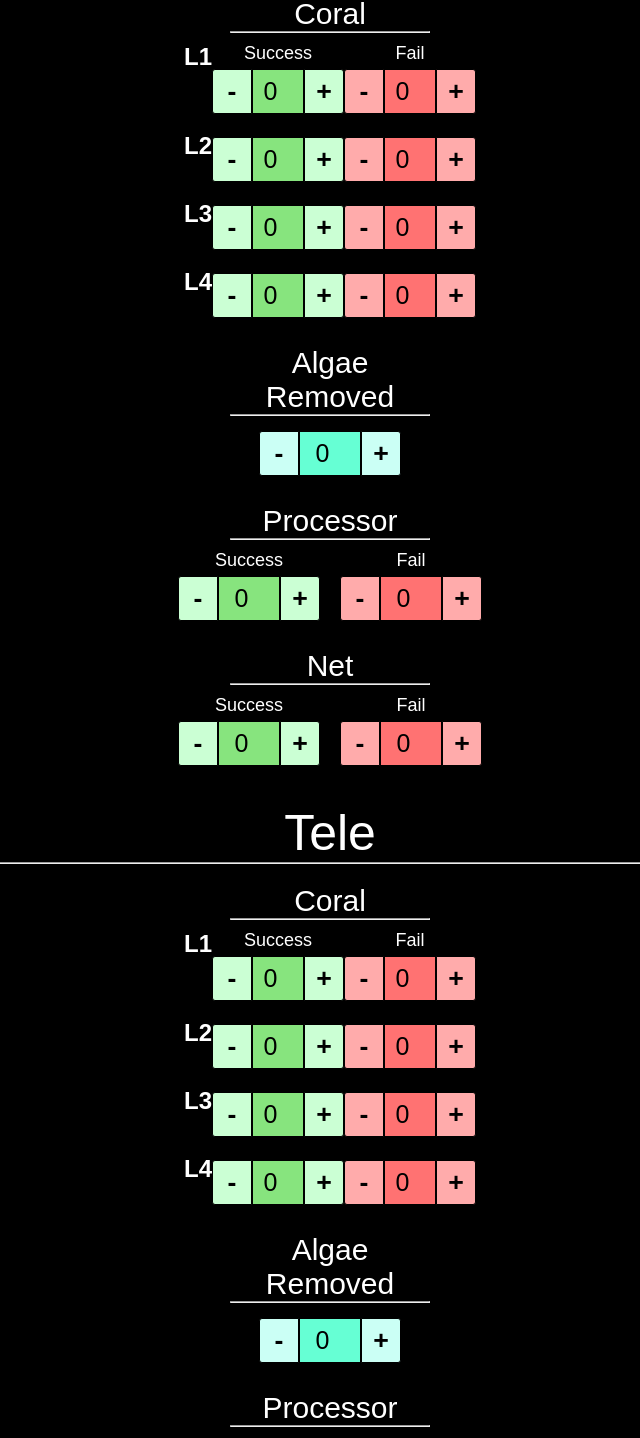
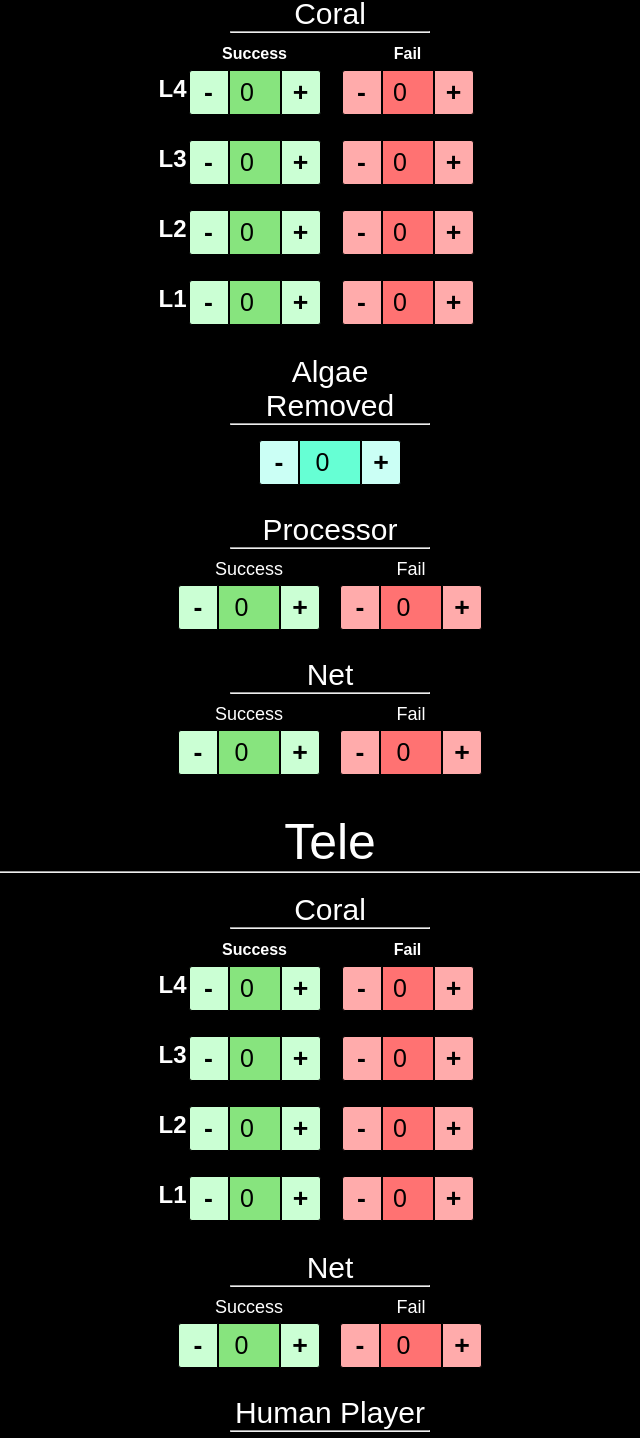
Before and after one commit to team2485/analytics2025, a Next.js app: page / in a window 1280 px wide. Shown: the part 567-2005 px from the top of the page, without its empty margins (310-950 px from the left). Built offline with nearby package versions, Linux system fonts and the light colour scheme; a web font is replaced by a local one.

Commit message:
Alignment of the Coral L1 - L4

```diff
--- a/src/app/page.js
+++ b/src/app/page.js
@@ -73,43 +73,61 @@ export default function Home() {
               <Checkbox visibleName={"Leave"} internalName={"leave"} />
               <div className={styles.Coral}>
                 <SubHeader subHeaderName={"Coral"}/>
-                <div className={styles.L1}>
-                  <h2>L1</h2>
-                  <NumericInput
-                    visibleName={"Success"}
+                <table className={styles.Table}>
+                <thead >
+                <tr>
+                    <th></th>
+                      <th>Success</th>
+                      <th>Fail</th>
+                    </tr>
+                </thead>
+                  <tbody>
+                  <tr>
+                    <td><h2>L4</h2></td>
+                    <td><NumericInput
+                      pieceType={"Success"}
+                      internalName={"autoL4success"}/>
+                      </td>
+                    <td><NumericInput
+                      pieceType={"Fail"}
+                      internalName={"autoL4fail"}/>
+                      </td>
+                    </tr>
+                  <tr>
+                  <td><h2>L3</h2></td>
+                  <td><NumericInput
+                    pieceType={"Success"}
+                    internalName={"autoL3success"}/>
+                    </td>
+                  <td><NumericInput
+                    pieceType={"Fail"}
+                    internalName={"autoL3fail"}/>
+                    </td>
+                  </tr>
+                   <tr>
+                  <td><h2>L2</h2></td>
+                  <td><NumericInput
+                    pieceType={"Success"}
+                    internalName={"autoL2success"}/>
+                    </td>
+                  <td><NumericInput
+                    pieceType={"Fail"}
+                    internalName={"autoL2fail"}/>
+                    </td>
+                  </tr>
+                   <tr>
+                  <td><h2>L1</h2></td>
+                  <td><NumericInput
                     pieceType={"Success"}
                     internalName={"autoL1success"}/>
-                  <NumericInput
-                    visibleName={"Fail"}
+                    </td>
+                  <td><NumericInput
                     pieceType={"Fail"}
                     internalName={"autoL1fail"}/>
-                </div>
-                <div className={styles.L2}>
-                  <h2>L2</h2>
-                  <NumericInput
-                    pieceType={"Success"}
-                    internalName={"autoL2success"}/>
-                  <NumericInput
-                    pieceType={"Fail"}
-                    internalName={"autoL2fail"}/>
-                </div>
-                <div className={styles.L3}>
-                  <h2>L3</h2>
-                  <NumericInput
-                    pieceType={"Success"}
-                    internalName={"autoL3success"}/>
-                  <NumericInput
-                    pieceType={"Fail"}
-                    internalName={"autoL3fail"}/>
-                </div>
-                <div className={styles.L4}>
-                  <h2>L4</h2>
-                  <NumericInput
-                    pieceType={"Success"}
-                    internalName={"autoL4success"}/>
-                  <NumericInput
-                    pieceType={"Fail"}
-                    internalName={"autoL4fail"}/>
+                    </td>
+                  </tr>
+                  </tbody>
+                </table>
                 </div>
               </div>
               <div className={styles.AlgaeRemoved}>
@@ -146,69 +164,65 @@ export default function Home() {
                     internalName={"autonetfail"}/>
                 </div>
               </div>
-            </div>
             <div className={styles.Auto}>
               <Header headerName={"Tele"}/>
               <div className={styles.Coral}>
                 <SubHeader subHeaderName={"Coral"}/>
-                <div className={styles.L1}>
-                  <h2>L1</h2>
-                  <NumericInput
-                    visibleName={"Success"}
+                <table className={styles.Table}>
+                <thead>
+                <tr>
+                    <th></th>
+                      <th>Success</th>
+                      <th>Fail</th>
+                    </tr>
+                </thead>
+                  <tbody>
+                  <tr>
+                    <td><h2>L4</h2></td>
+                    <td><NumericInput
+                      pieceType={"Success"}
+                      internalName={"teleL4success"}/>
+                      </td>
+                    <td><NumericInput
+                      pieceType={"Fail"}
+                      internalName={"teleL4fail"}/>
+                      </td>
+                    </tr>
+                  <tr>
+                  <td><h2>L3</h2></td>
+                  <td><NumericInput
+                    pieceType={"Success"}
+                    internalName={"teleL3success"}/>
+                    </td>
+                  <td><NumericInput
+                    pieceType={"Fail"}
+                    internalName={"teleL3fail"}/>
+                    </td>
+                  </tr>
+                   <tr>
+                  <td><h2>L2</h2></td>
+                  <td><NumericInput
+                    pieceType={"Success"}
+                    internalName={"teleL2success"}/>
+                    </td>
+                  <td><NumericInput
+                    pieceType={"Fail"}
+                    internalName={"teleL2fail"}/>
+                    </td>
+                  </tr>
+                   <tr>
+                  <td><h2>L1</h2></td>
+                  <td><NumericInput
                     pieceType={"Success"}
                     internalName={"teleL1success"}/>
-                  <NumericInput
-                    visibleName={"Fail"}
+                    </td>
+                  <td><NumericInput
                     pieceType={"Fail"}
                     internalName={"teleL1fail"}/>
-                </div>
-                <div className={styles.L2}>
-                  <h2>L2</h2>
-                  <NumericInput
-                    pieceType={"Success"}
-                    internalName={"teleL2success"}/>
-                  <NumericInput
-                    pieceType={"Fail"}
-                    internalName={"teleL2fail"}/>
-                </div>
-                <div className={styles.L3}>
-                  <h2>L3</h2>
-                  <NumericInput
-                    pieceType={"Success"}
-                    internalName={"teleL3success"}/>
-                  <NumericInput
-                    pieceType={"Fail"}
-                    internalName={"teleL3fail"}/>
-                </div>
-                <div className={styles.L4}>
-                  <h2>L4</h2>
-                  <NumericInput
-                    pieceType={"Success"}
-                    internalName={"teleL4success"}/>
-                  <NumericInput
-                    pieceType={"Fail"}
-                    internalName={"teleL4fail"}/>
-                </div>
-              </div>
-              <div className={styles.AlgaeRemoved}>
-                <SubHeader subHeaderName={"Algae Removed"}/>
-                <div className={styles.HBox}>
-                  <NumericInput
-                    pieceType={"Counter"}
-                    internalName={"telealgaeremoved"}/>
-                </div>
-              </div>
-              <div className={styles.Processor}>
-                <SubHeader subHeaderName={"Processor"} />
-                <div className={styles.HBox}>
-                  <NumericInput
-                    visibleName={"Success"}
-                    pieceType={"Success"}
-                    internalName={"teleprocessorsuccess"}/>
-                  <NumericInput
-                    visibleName={"Fail"}
-                    pieceType={"Fail"}
-                    internalName={"teleprocessorfail"}/>
+                    </td>
+                  </tr>
+                  </tbody>
+                </table>
                 </div>
               </div>
               <div className={styles.Net}>
@@ -238,7 +252,6 @@ export default function Home() {
                   internalName={"hpfail"}/>
                 </div>
               </div>
-            </div>
             <div className={styles.Endgame}>
               <Header headerName={"Endgame"}/>
               <EndPlacement/>
--- a/src/app/page.module.css
+++ b/src/app/page.module.css
@@ -32,6 +32,30 @@
     justify-content: space-evenly;
     text-align: center;
 }
+
+.Table {
+  flex-direction: column;
+  justify-content: center;
+}
+
+.Table td {
+  text-align: center;
+  padding-right: 19px;
+  position: relative;
+}
+
+.Table td h2 {
+  padding-bottom: 15px;
+  position: absolute;
+  right: 0px;
+  bottom: 15px;
+  margin: 0px;
+}
+
+.Table th {
+  padding-right: 19px;
+}
+
 .AlgaeRemoved {
   display: flex;
   flex-direction: column;
```
